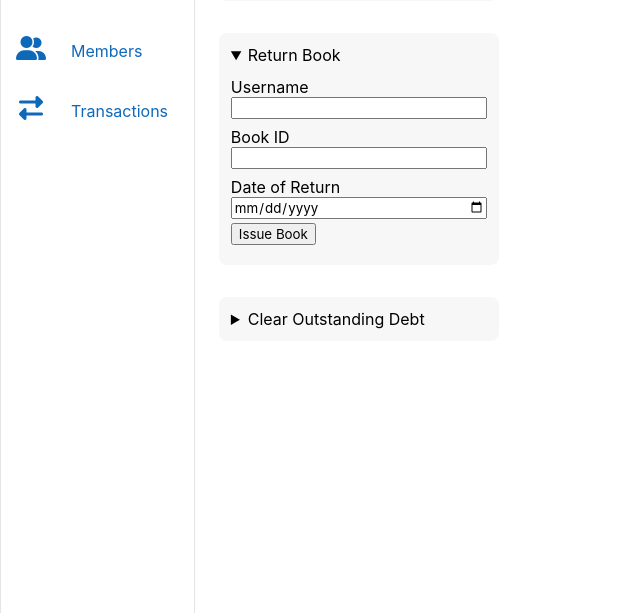
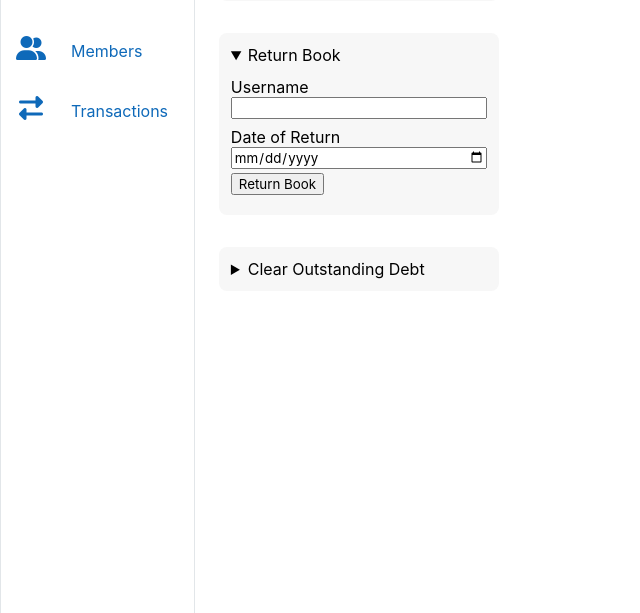
Before and after one commit to girlwhodrawsandstuff/library-management-system, a Flask app: page /transactions in a window 1280 px wide, after a click on "Return Book". Shown: the part 187-800 px from the top of the page, without its empty margins (0-640 px from the left). Run offline with Flask 2, Linux system fonts and the light colour scheme; data that the repository does not hold is empty; some libraries are stand-ins or nearby versions.

Commit message:
feat: let user return borrowed book

```diff
--- a/app.py
+++ b/app.py
@@ -34,20 +34,22 @@ class Books(db.Model):
 
 
 class Members(db.Model):
-    memberID = db.Column("id", db.String(255), primary_key=True, nullable=False)
+    memberID = db.Column(db.String(255), primary_key=True, nullable=False)
     username = db.Column(db.String(20), unique=True, nullable=False)
     first_name = db.Column(db.String(100), nullable=False)
     last_name = db.Column(db.String(100), nullable=False)
-    outstanding_debt = db.Column(db.Integer)
+    outstanding_debt = db.Column(db.Integer, default=0)
     has_borrowed = db.Column(db.Boolean, default=False)
     borrowed_from_date = db.Column(db.DateTime)
     borrowed_to_date = db.Column(db.DateTime)
     actual_return_date = db.Column(db.DateTime)
     book_id = db.Column(db.String(250), db.ForeignKey('books.bookID'))
+    transaction = db.relationship('Transactions', backref='owner', uselist=False)
+    transaction_id = db.Column(db.String(255))
 
 
 class Transactions(db.Model):
-    transaction_id = db.Column(db.Integer, primary_key=True, nullable=False)
+    transaction_id = db.Column(db.String(255), primary_key=True, nullable=False)
     book_id = db.Column(db.String(250), nullable=False)
     username = db.Column(db.String(20), nullable=False)
     title = db.Column(db.String(250), nullable=False)
@@ -55,6 +57,7 @@ class Transactions(db.Model):
     date_of_issue = db.Column(db.DateTime)
     due_date = db.Column(db.DateTime)
     date_of_return = db.Column(db.DateTime)
+    member_id = db.Column(db.String(255), db.ForeignKey('members.memberID'))
 
 
 url = 'https://frappe.io/api/method/frappe-library'
@@ -160,6 +163,8 @@ def transactions():
 
 @app.route('/issue-book', methods=["POST"])
 def issue_book():
+    transaction_uuid = uuid.uuid4()
+    transaction_id = str(transaction_uuid)
     username = request.form.get("username")
     member = Members.query.filter_by(username=username).first()
     username_rows = Members.query.filter_by(username=username).count()
@@ -186,18 +191,65 @@ def issue_book():
     elif member.has_borrowed:
         return "This member has already borrowed a book"
 
+    elif member.outstanding_debt >= 100:
+        return "This member cannot borrow any books until their debt is cleared"
+
     title = book_item.title
     authors = book_item.authors
+    member_id = member.memberID
     book_item.no_of_copies_current = current_stock - 1
     member.has_borrowed = True
     member.borrowed_from_date = date_of_issue
     member.borrowed_to_date = due_date
     member.actual_return_date = None
     member.book_id = book_id
+    member.transaction_id = transaction_id
 
-    new_transaction = Transactions(book_id=book_id, username=username, title=title, authors=authors,
-                                   date_of_issue=date_of_issue, due_date=due_date)
+    new_transaction = Transactions(transaction_id=transaction_id, book_id=book_id, username=username, title=title,
+                                   authors=authors, date_of_issue=date_of_issue, due_date=due_date, member_id=member_id)
     db.session.add(new_transaction)
+    db.session.commit()
+
+    return redirect(url_for("transactions"))
+
+
+@app.route('/return-book', methods=["POST"])
+def return_book():
+    username = request.form.get("username")
+    member = Members.query.filter_by(username=username).first()
+    username_rows = Members.query.filter_by(username=username).count()
+    date_of_return_string = request.form.get("date-of-return")
+    datetime_of_return = datetime.datetime.strptime(date_of_return_string, "%Y-%m-%d")
+    date_of_return = datetime_of_return.date()
+    date_of_issue = member.borrowed_from_date.date()
+    date_difference = (date_of_return - date_of_issue).days
+    book_id = member.book_id
+    current_outstanding_debt = member.outstanding_debt
+
+    if username_rows == 0:
+        return "Username does not exist"
+
+    elif member.borrowed_from_date is None:
+        return "This member has not yet borrowed a book"
+
+    elif member.actual_return_date is not None:
+        return "This member has already returned their book, or is yet to borrow one"
+
+    elif date_difference < 0:
+        return "The book cannot be returned before it was borrowed"
+
+    elif date_difference > 30:
+        member.outstanding_debt = current_outstanding_debt + 100
+
+    book = Books.query.filter_by(bookID=book_id).first()
+    current_stock = book.no_of_copies_current
+    book.no_of_copies_current = current_stock + 1
+    member.actual_return_date = date_of_return
+    member.has_borrowed = False
+
+    transaction = Transactions.query.filter_by(transaction_id=member.transaction_id).first()
+    transaction.date_of_return = date_of_return
+
     db.session.commit()
 
     return redirect(url_for("transactions"))
--- a/templates/transactions.html
+++ b/templates/transactions.html
@@ -43,20 +43,16 @@
               </details>
               <details class="transaction__detail">
                 <summary>Return Book</summary>
-                <form class="transaction__form">
+                <form class="transaction__form" action="/return-book" method="post">
                   <div class="transaction__form__item">
                     <label for="username">Username</label>
                     <input type="text" name="username" required />
                   </div>
                   <div class="transaction__form__item">
-                    <label for="book-id">Book ID</label>
-                    <input type="text" name="book-id" required />
-                  </div>
-                  <div class="transaction__form__item">
                     <label for="date-of-return">Date of Return</label>
                     <input type="date" name="date-of-return" required />
                   </div>
-                  <button type="submit">Issue Book</button>
+                  <button type="submit">Return Book</button>
                 </form>
               </details>
               <details class="transaction__detail">
@@ -104,7 +100,7 @@
                     </td>
                     <td>
                       {% if transaction.date_of_return is not none %}
-                        {{ transaction.date_of_return }}
+                        {{ transaction.date_of_return.date() }}
                       {% else %}
                         None
                       {% endif%}
```
